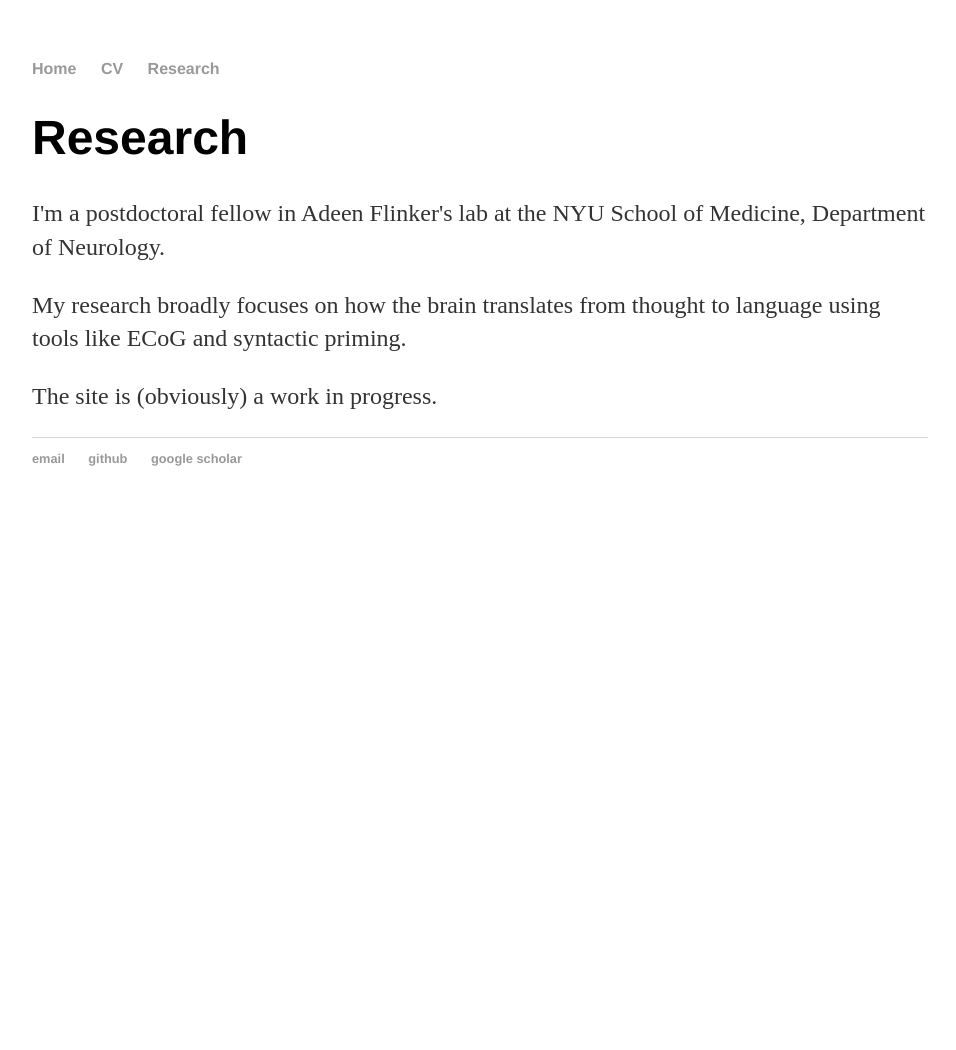
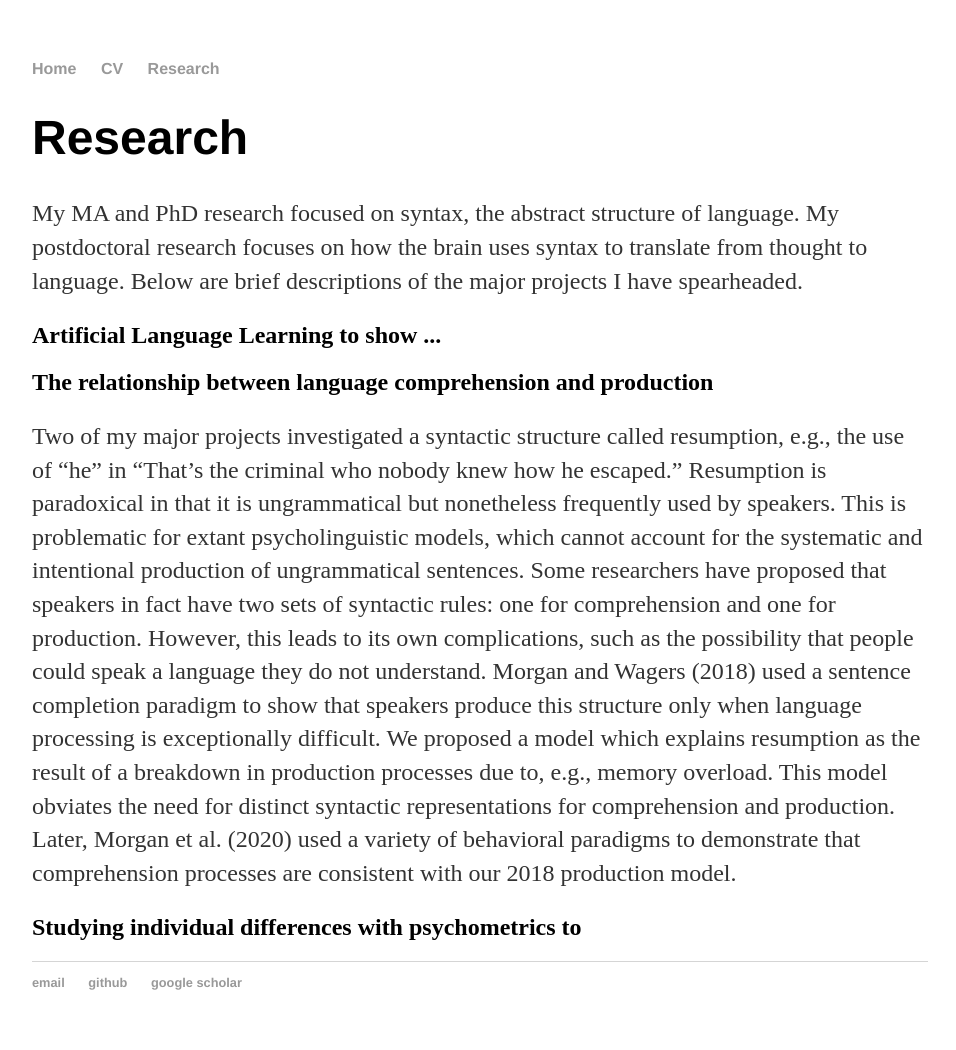
Before and after one commit to adam-milton-morgan/adam-milton-morgan.github.io, a Jekyll site: the page built from research/index.html, in a window 1280 px wide. Shown: the whole page, without its empty margins (160-1116 px from the left). Built offline with Jekyll 4.4.1, drawn with Linux system fonts in a browser that asks for light colours; before the commit the page ends 900 px from its top, so only the background shows below that.

Commit message:
Update index.html

```diff
--- a/research/index.html
+++ b/research/index.html
@@ -4,7 +4,25 @@ title: Adam M. Morgan, Cognitive Neuroscientist
 ---
 <div class="blurb">
 	<h1>Research</h1>
-	<p>I'm a postdoctoral fellow in Adeen Flinker's lab at the NYU School of Medicine, Department of Neurology.</p>
-	<p>My research broadly focuses on how the brain translates from thought to language using tools like ECoG and syntactic priming.</p>
-	<p>The site is (obviously) a work in progress.</p>
+
+	<p>My MA and PhD research focused on syntax, the abstract structure of language.
+		My postdoctoral research focuses on how the brain uses syntax to translate from thought to language.
+		Below are brief descriptions of the major projects I have spearheaded.</p>
+
+	<h2>Artificial Language Learning to show ...</h2>
+
+	<h2>The relationship between language comprehension and production</h2>
+
+	<p>Two of my major projects investigated a syntactic structure called resumption, e.g., the use of “he” in “That’s the criminal who nobody knew how he escaped.”
+		Resumption is paradoxical in that it is ungrammatical but nonetheless frequently used by speakers.
+		This is problematic for extant psycholinguistic models, which cannot account for the systematic and intentional production of ungrammatical sentences.
+		Some researchers have proposed that speakers in fact have two sets of syntactic rules: one for comprehension and one for production.
+		However, this leads to its own complications, such as the possibility that people could speak a language they do not understand.
+		Morgan and Wagers (2018) used a sentence completion paradigm to show that speakers produce this structure only when language processing is exceptionally difficult.
+		We proposed a model which explains resumption as the result of a breakdown in production processes due to, e.g., memory overload.
+		This model obviates the need for distinct syntactic representations for comprehension and production.
+		Later, Morgan et al. (2020) used a variety of behavioral paradigms to demonstrate that comprehension processes are consistent with our 2018 production model.</p>
+
+	<h2>Studying individual differences with psychometrics to </h2>
+
 </div><!-- /.blurb -->
```
